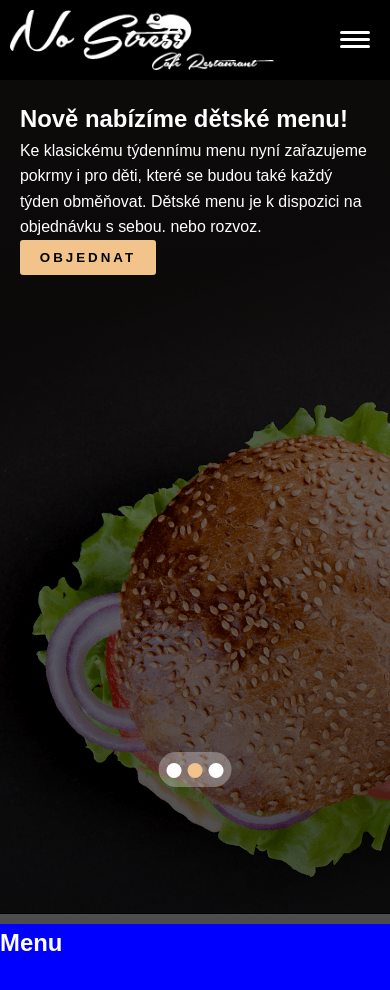
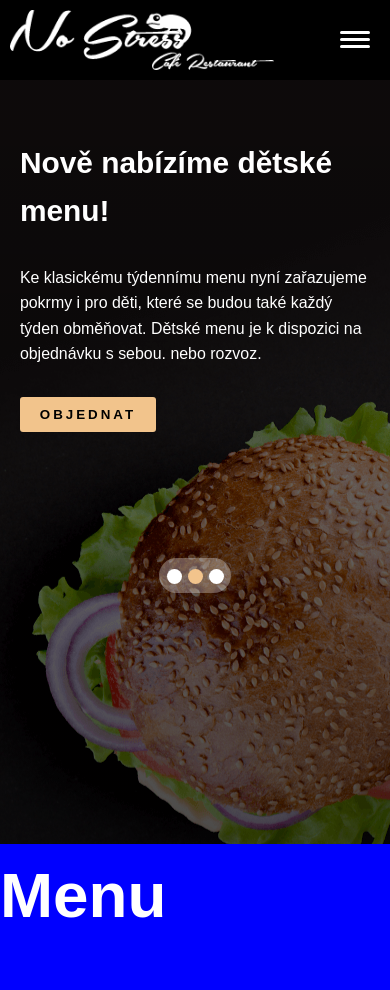
Before and after one commit to MichalTrojek/nostress-react, a React (Create React App) app: page / in a window 390 px wide. Shown: the top 990 px of the page. Built offline with nearby package versions, Linux system fonts and the light colour scheme.

Commit message:
added media queries

```diff
--- a/package.json
+++ b/package.json
@@ -6,6 +6,7 @@
     "@testing-library/jest-dom": "^5.11.5",
     "@testing-library/react": "^11.1.2",
     "@testing-library/user-event": "^12.2.2",
+    "pure-react-carousel": "^1.27.6",
     "react": "^17.0.1",
     "react-dom": "^17.0.1",
     "react-icons": "^3.11.0",
--- a/src/components/App.js
+++ b/src/components/App.js
@@ -23,3 +23,7 @@ function App() {
 }
 
 export default App;
+
+// @media only screen and (min-width: 884px) {
+//   display: none;
+// }
--- a/src/components/common/PageLayout.js
+++ b/src/components/common/PageLayout.js
@@ -6,7 +6,7 @@ const Content = styled.main`
   margin: 8rem auto 0 auto;
   box-sizing: border-box;
 
-  /* h1,
+  h1,
   h2,
   h3,
   h4 {
@@ -31,7 +31,7 @@ const Content = styled.main`
   h4 {
     font-size: 1.6rem;
     font-weight: 500;
-  } */
+  }
 `;
 
 export default function PageLayout({ children }) {
--- a/src/components/common/hero/Hero.js
+++ b/src/components/common/hero/Hero.js
@@ -6,9 +6,17 @@ const HeroBackground = styled.div`
   background: linear-gradient(rgba(0, 0, 0, 0.5), rgba(0, 0, 0, 0.7)),
     url(${backgroundImage});
   background-repeat: no-repeat;
-  //background-size: cover;
-  background-position: top;
-  height: 100vh;
+  background-position: top center;
+  height: calc(100vh - 8rem);
+
+  @media only screen and (min-width: 768px) {
+    background-position: bottom;
+    background-size: cover;
+  }
+
+  @media only screen and (min-width: 1021px) {
+    height: calc(100vh - 16rem);
+  }
 `;
 
 const HeroWrapper = styled.section`
@@ -21,7 +29,7 @@ const data = [
   {
     header: 'Spuštíme rozvoz a výdejní okénko',
     content:
-      'Myslíme stále na Vás a o nabídku našich skvělých pokrmů Vás nechceme ochudit ani v době nouzového stavu a uzavřených restaurací.',
+      'Myslíme stále na Vás a o nabídku našich skvělých pokrmů Vás nechceme ochudit ani v době nouzového stavu a uzavřených restaurací.Myslíme stále na Vás a o nabídku našich skvělých pokrmů Vás nechceme ochudit ani v době nouzového stavu a uzavřených restaurací.',
     button: 'OBJEDNAT',
   },
   {
--- a/src/components/common/navbar/Navigation.js
+++ b/src/components/common/navbar/Navigation.js
@@ -18,7 +18,7 @@ const MENU_ITEMS = [
 const NavigationBackground = styled.header`
   background-color: black;
   width: 100vw;
-  height: 8rem;
+  min-height: 8rem;
   position: fixed;
   top: 0;
   left: 0;
--- a/src/components/common/navbar/SideMenu.js
+++ b/src/components/common/navbar/SideMenu.js
@@ -40,6 +40,8 @@ const SideMenuLink = styled(Link)`
   &:hover {
     color: black;
   }
+  display: flex;
+  flex-direction: column;
 `;
 
 const SideMenu = ({ menuItems, open, setOpen }) => {
--- /dev/null
+++ b/src/components/common/slideview/Page.js
@@ -0,0 +1,66 @@
+import styled from 'styled-components';
+
+const Page = styled.div`
+  max-width: inherit;
+  color: var(--color-primary);
+  padding: 2rem;
+
+  display: grid !important;
+  grid-template-rows: max-content max-content max-content 1fr;
+  grid-row-gap: 3rem;
+
+  h1 {
+    font-size: 2.2rem;
+  }
+
+  @media only screen and (min-width: 375px) {
+    padding-top: 6rem;
+
+    h1 {
+      font-size: 3rem;
+    }
+
+    button {
+      justify-self: start;
+    }
+  }
+
+  @media only screen and (min-width: 411px) {
+    padding-top: 4rem;
+    grid-row-gap: 6rem;
+    h1 {
+      font-size: 2.7rem;
+    }
+    p {
+      font-size: 1.7rem;
+    }
+  }
+
+  @media only screen and (min-width: 768px) {
+    padding: 8rem;
+    grid-row-gap: 8rem;
+    h1 {
+      font-size: 4rem;
+    }
+    p {
+      font-size: 2.4rem;
+    }
+  }
+
+  @media only screen and (min-width: 1024px) {
+    padding: 16rem 16rem 0rem 16rem;
+    grid-row-gap: 10rem;
+    h1 {
+      font-size: 6.4rem;
+    }
+    p {
+      font-size: 2.4rem;
+    }
+
+    button {
+      font-size: 2.4rem;
+    }
+  }
+`;
+
+export default Page;
--- a/src/components/common/slideview/SlideView.js
+++ b/src/components/common/slideview/SlideView.js
@@ -5,17 +5,15 @@ import StyledButton from '../button/Button';
 import 'slick-carousel/slick/slick.css';
 import 'slick-carousel/slick/slick-theme.css';
 import './slideview.css';
-import { useRouteMatch } from 'react-router-dom';
+
+import Page from './Page';
 const SlideViewWrapper = styled.div`
   max-width: var(--max-width);
   margin: 0 auto;
 `;
 
-const Page = styled.div`
-  max-width: inherit;
-  height: 85vh;
-  color: var(--color-primary);
-  padding: 2rem;
+const SliderSyled = styled(Slider)`
+  max-height: fit-content;
 `;
 
 class SlideView extends React.Component {
@@ -37,8 +35,9 @@ class SlideView extends React.Component {
     };
 
     return (
+      <>
         <SlideViewWrapper>
-        <Slider {...settings}>
+          <SliderSyled {...settings}>
             {this.props.items.map((item, index) => {
               return (
                 <Page key={index}>
@@ -48,8 +47,9 @@ class SlideView extends React.Component {
                 </Page>
               );
             })}
-        </Slider>
+          </SliderSyled>
         </SlideViewWrapper>
+      </>
     );
   }
 }
--- a/src/components/common/slideview/slideview.css
+++ b/src/components/common/slideview/slideview.css
@@ -8,11 +8,6 @@
   width: max-content;
   text-align: center;
   z-index: 0;
-  position: absolute;
-  bottom: 1rem;
-  left: 50%;
-  right: 50%;
-  transform: translateX(-50%);
 }
 
 .button__bar li {
```
Also changed, not shown: 1 other file (tests, documents, lock files or other folders). Lines whose indentation alone changed are shown as unchanged.
